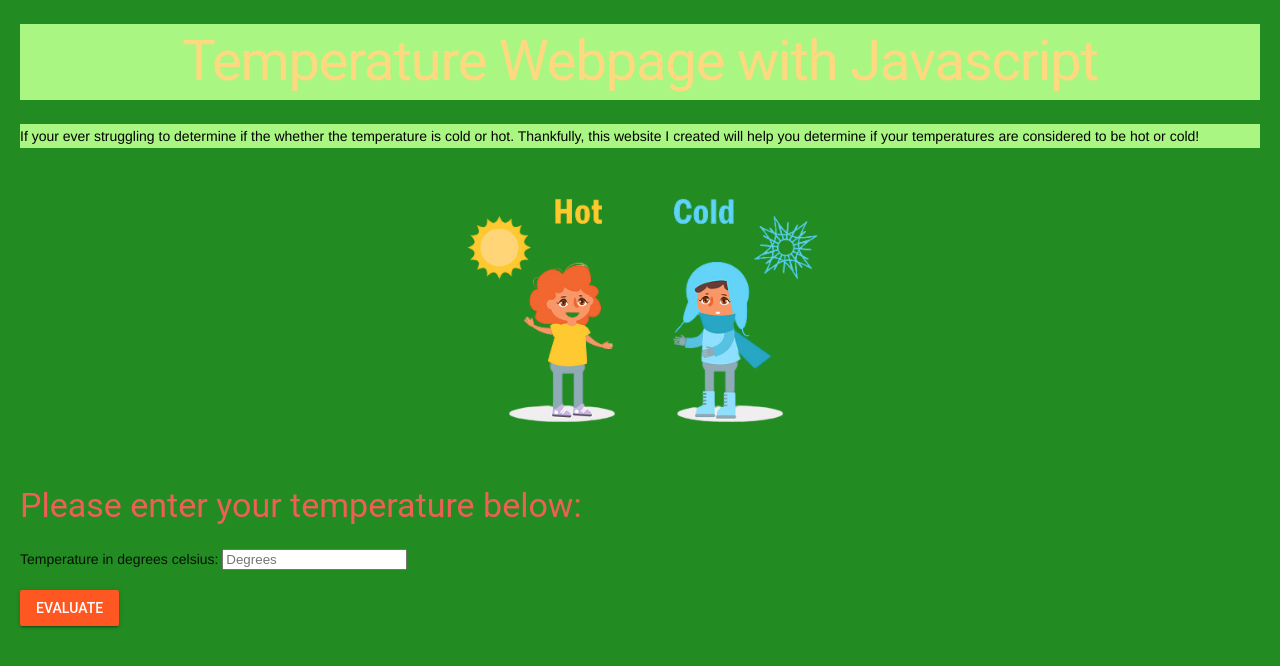
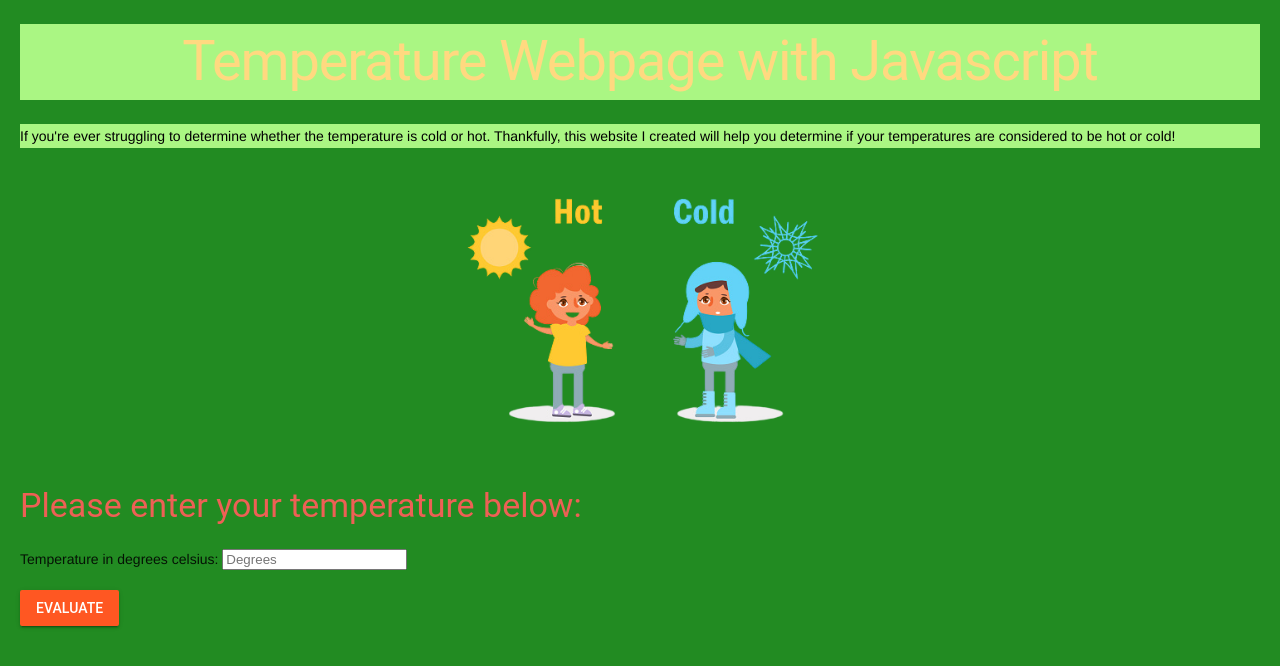
Before and after one commit to ICS20-Programming-LilyC/Unit4-02-HTML-ColdHot, a plain HTML site: page index.html in a window 1280 px wide. Drawn offline with nearby package versions, Linux system fonts and the light colour scheme.

Commit message:
final edits

```diff
--- a/css/style.css
+++ b/css/style.css
@@ -1,7 +1,7 @@
 /* Created by: Lily C
 * Created on: 04/14/2023
 * This CSS file defines the style for index.html
-* Unit4-01-HTML-GuessMyNumber
+* Unit4-02-HTML-ColdHot
 */
 
 body {
--- a/index.html
+++ b/index.html
@@ -36,7 +36,7 @@
     <h1>Temperature Webpage with Javascript</h1>
 
     <!--Text-->
-    <p>If your ever struggling to determine if the whether the temperature is cold or hot. Thankfully, this website I created will help you determine if your temperatures are considered to be hot or cold!</p>
+    <p>If you're ever struggling to determine whether the temperature is cold or hot. Thankfully, this website I created will help you determine if your temperatures are considered to be hot or cold!</p>
 
     <!--Image-->
     <center>
```
